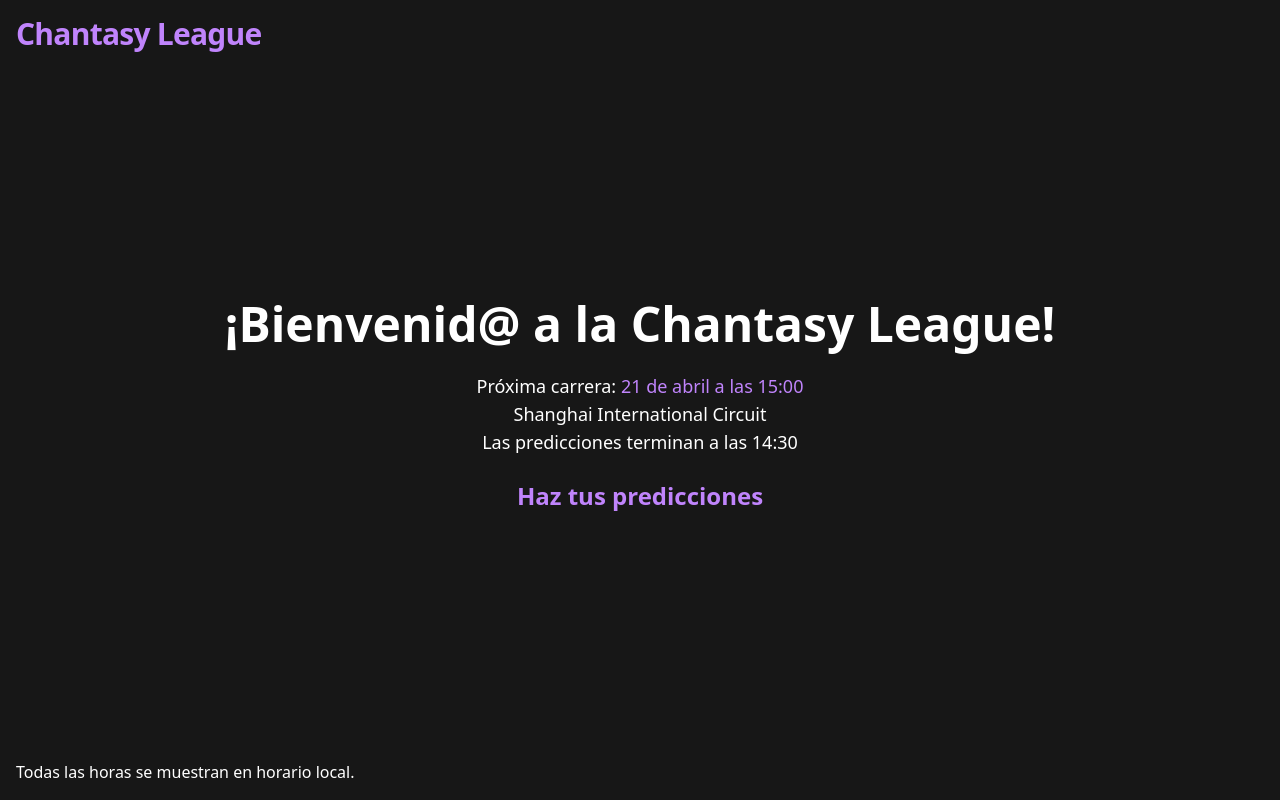
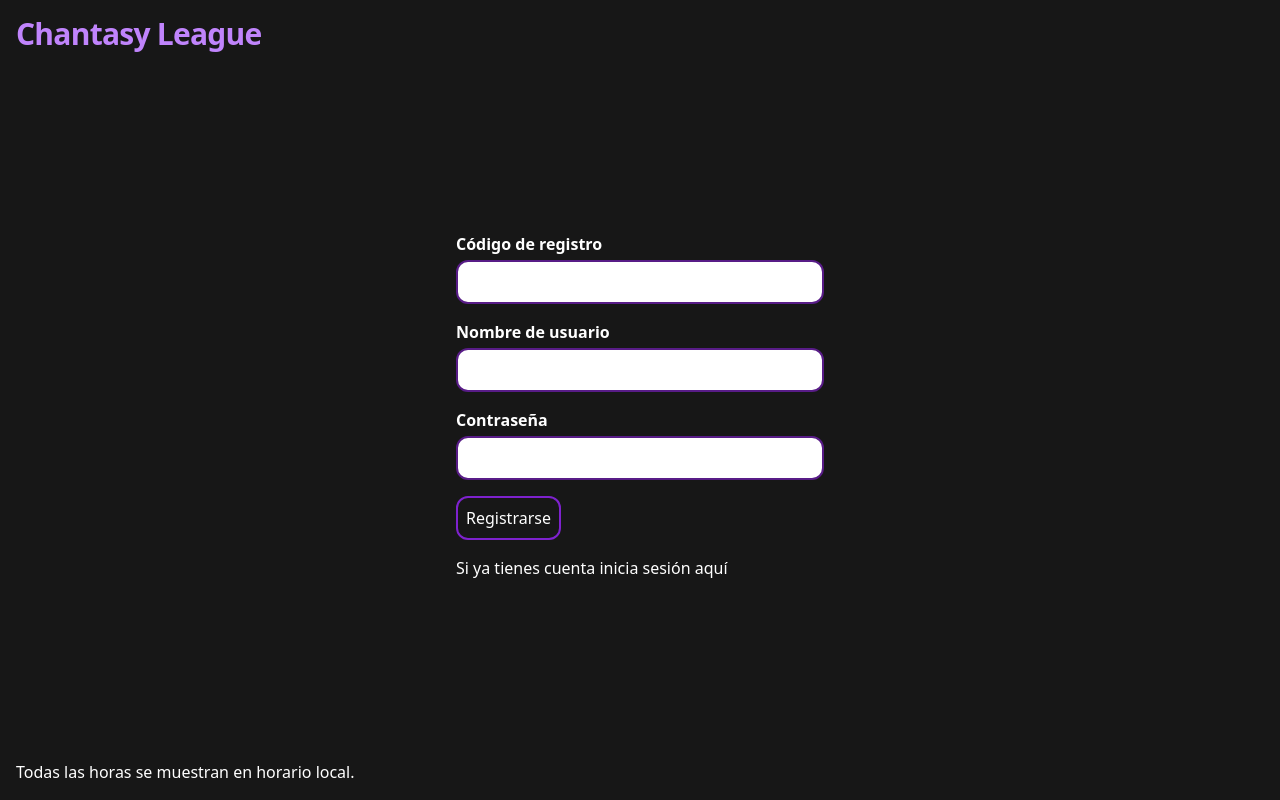
Before and after one commit to MiguelHigueraDev/cfi-chantasy, an Angular app: page /register in a window 1280 px wide. Before the commit this address led to /. Built offline with nearby package versions, Linux system fonts and the light colour scheme.

Commit message:
feat: add register component

```diff
--- a/src/app/app.routes.ts
+++ b/src/app/app.routes.ts
@@ -1,10 +1,11 @@
 import { Routes } from '@angular/router';
-import { AppComponent } from './app.component';
 import { LoginComponent } from './login/login.component';
 import { WelcomeScreenComponent } from './welcome-screen/welcome-screen.component';
+import { RegisterComponent } from './register/register.component';
 
 export const routes: Routes = [
     { path: '', component: WelcomeScreenComponent },
     { path: 'login', component: LoginComponent },
+    { path: 'register', component: RegisterComponent },
     { path: '**', redirectTo: '' }
 ];
--- /dev/null
+++ b/src/app/register/register.component.html
@@ -0,0 +1,18 @@
+<section class="mx-auto w-full flex justify-center">
+    <form class="space-y-4 w-full p-4 max-w-[400px]">
+        <div class="flex flex-col gap-1">
+            <label for="registerCode" class="label">Código de registro</label>
+            <input type="text" class="input" id="registerCode" [(ngModel)]="registerCode" name="registerCode" required>
+        </div>
+        <div class="flex flex-col gap-1">
+            <label for="username" class="label">Nombre de usuario</label>
+            <input type="username" class="input" id="username" [(ngModel)]="username" name="username" required>
+        </div>
+        <div class="flex flex-col gap-1">
+            <label for="password" class="label">Contraseña</label>
+            <input type="password" class="input" id="password" [(ngModel)]="password" name="password" required>
+        </div>
+        <button type="submit" class="btn" (click)="register()">Registrarse</button>
+        <a class="block hover:text-purple-500" routerLink="/login">Si ya tienes cuenta inicia sesión aquí</a>
+    </form>
+</section>
--- /dev/null
+++ b/src/app/register/register.component.ts
@@ -0,0 +1,20 @@
+import { Component } from '@angular/core';
+import { FormsModule } from '@angular/forms';
+import { RouterLink } from '@angular/router';
+
+@Component({
+  selector: 'ch-register',
+  standalone: true,
+  imports: [FormsModule, RouterLink],
+  templateUrl: './register.component.html',
+  styles: ``
+})
+export class RegisterComponent {
+  registerCode: string = "";
+  username: string = "";
+  password: string = "";
+
+  register() {
+    console.log("email: ", this.username);
+  }
+}
```
Also changed, not shown: 1 other file (tests, documents, lock files or other folders).
